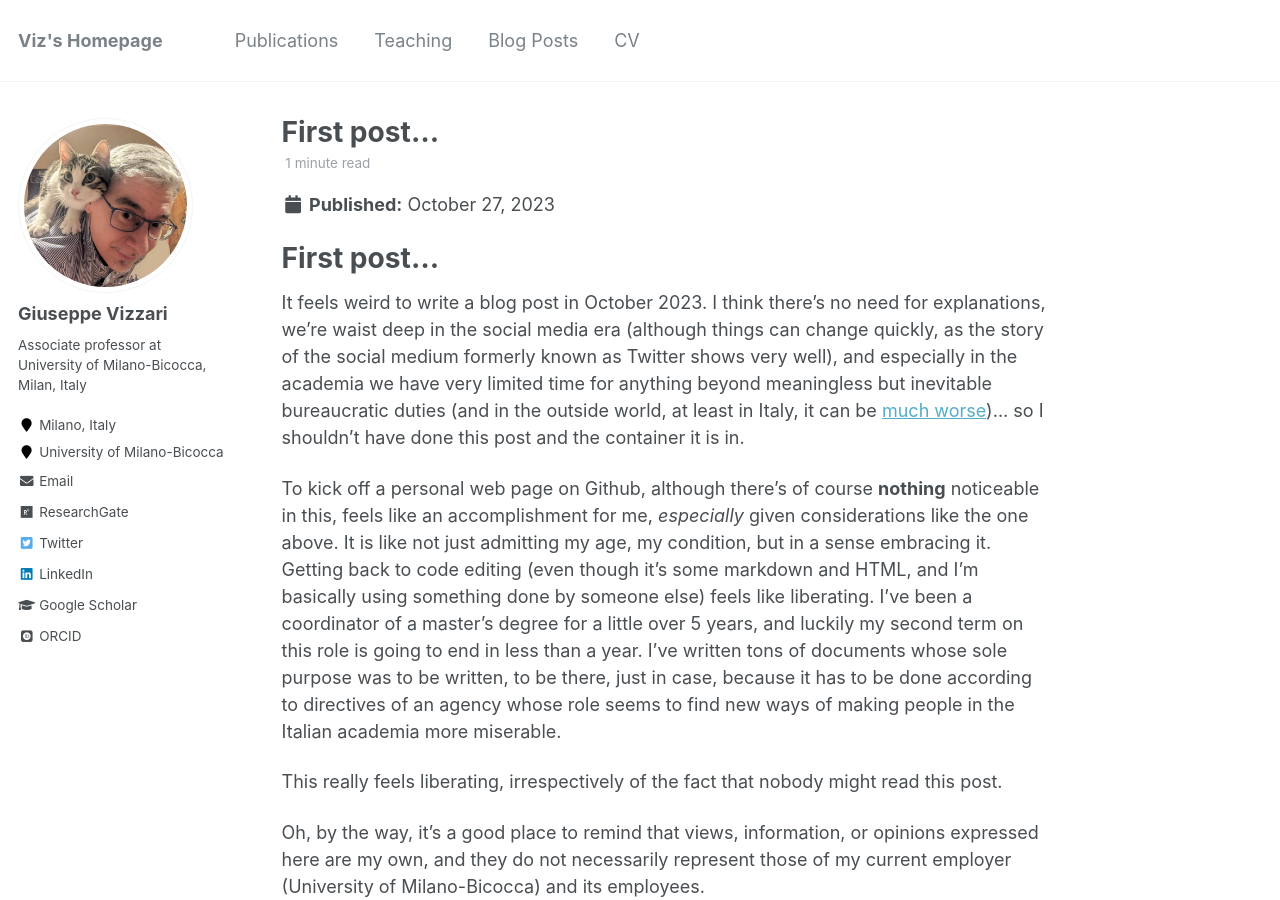
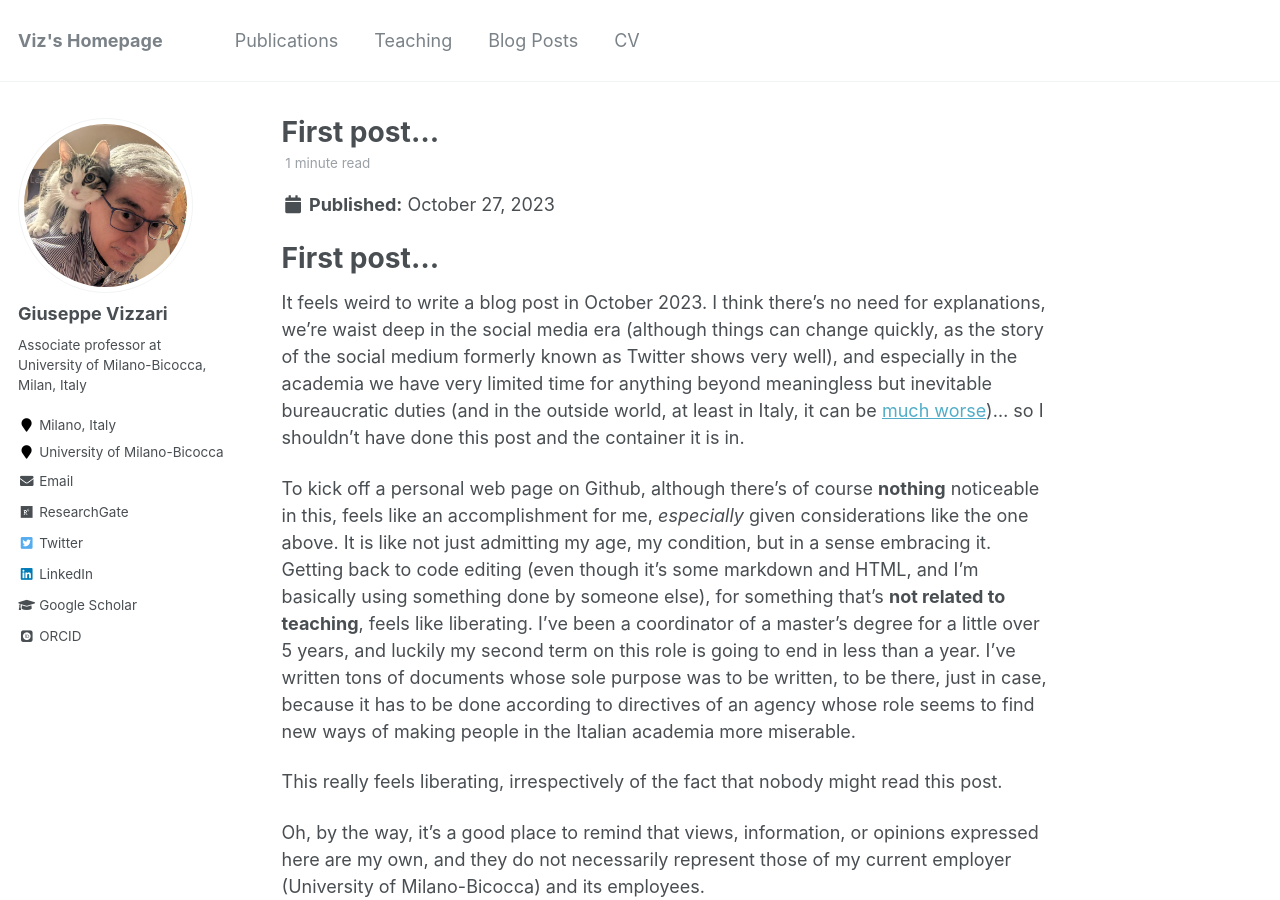
Before and after one commit to GiuseppeVizzari/GiuseppeVizzari.github.io, a Jekyll site: the page built from _posts/2023-10-27-First-post.md, in a window 1280 px wide and 900 px high. Built offline with Jekyll 4.4.1, drawn with Linux system fonts in a browser that asks for light colours; some web fonts are replaced.

Commit message:
Change in blog post

```diff
--- a/_posts/2023-10-27-First-post.md
+++ b/_posts/2023-10-27-First-post.md
@@ -12,7 +12,7 @@ tags:
 
 It feels weird to write a blog post in October 2023. I think there's no need for explanations, we're waist deep in the social media era (although things can change quickly, as the story of the social medium formerly known as Twitter shows very well), and especially in the academia we have very limited time for anything beyond meaningless but inevitable bureaucratic duties (and in the outside world, at least in Italy, it can be [much worse](https://www.goodreads.com/book/show/159083658-le-grandi-dimissioni))... so I shouldn't have done this post and the container it is in.
 
-To kick off a personal web page on Github, although there's of course __nothing__ noticeable in this, feels like an accomplishment for me, *especially* given considerations like the one above. It is like not just admitting my age, my condition, but in a sense embracing it. Getting back to code editing (even though it's some markdown and HTML, and I'm basically using something done by someone else) feels like liberating. I've been a coordinator of a master's degree for a little over 5 years, and luckily my second term on this role is going to end in less than a year. I've written tons of documents whose sole purpose was to be written, to be there, just in case, because it has to be done according to directives of an agency whose role seems to find new ways of making people in the Italian academia more miserable.
+To kick off a personal web page on Github, although there's of course __nothing__ noticeable in this, feels like an accomplishment for me, *especially* given considerations like the one above. It is like not just admitting my age, my condition, but in a sense embracing it. Getting back to code editing (even though it's some markdown and HTML, and I'm basically using something done by someone else), for something that's __not related to teaching__, feels like liberating. I've been a coordinator of a master's degree for a little over 5 years, and luckily my second term on this role is going to end in less than a year. I've written tons of documents whose sole purpose was to be written, to be there, just in case, because it has to be done according to directives of an agency whose role seems to find new ways of making people in the Italian academia more miserable.
 
 This really feels liberating, irrespectively of the fact that nobody might read this post.
 
```
